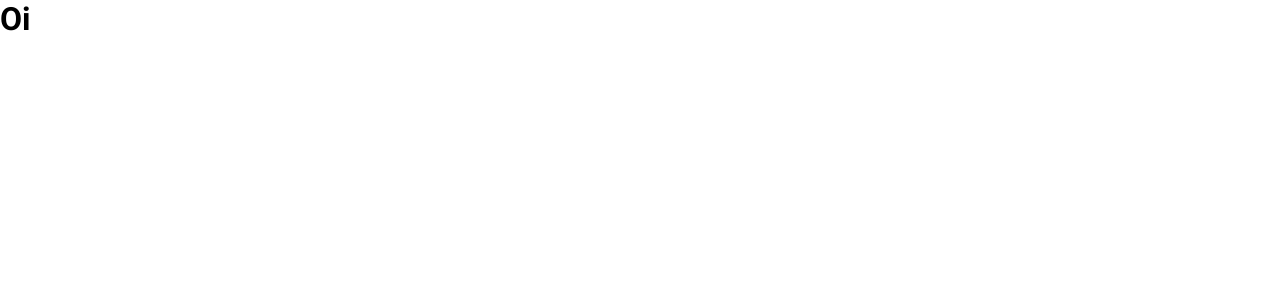
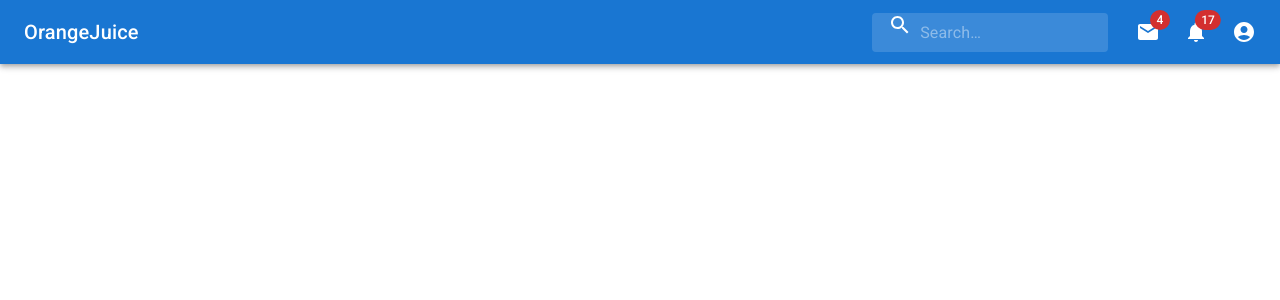
Before and after one commit to arthurisvi/frontend-orange-evolution, a React (Vite) app: page / in a window 1280 px wide. Shown: the top 300 px of the page. Built offline with nearby package versions, Linux system fonts and the light colour scheme.

Commit message:
add header app bar

```diff
--- a/src/pages/Login/index.jsx
+++ b/src/pages/Login/index.jsx
@@ -1,10 +1,11 @@
 import React from "react";
+import PrimarySearchAppBar from '../../shared/components/Header'
 
 const Login = () => {
 
   return (
     <div>
-      <h1>Oi</h1>
+      <PrimarySearchAppBar/>
     </div>
   );
 };
--- a/src/shared/components/Header/index.jsx
+++ b/src/shared/components/Header/index.jsx
@@ -0,0 +1,224 @@
+import * as React from 'react';
+import { styled, alpha } from '@mui/material/styles';
+import AppBar from '@mui/material/AppBar';
+import Box from '@mui/material/Box';
+import Toolbar from '@mui/material/Toolbar';
+import IconButton from '@mui/material/IconButton';
+import Typography from '@mui/material/Typography';
+import InputBase from '@mui/material/InputBase';
+import Badge from '@mui/material/Badge';
+import MenuItem from '@mui/material/MenuItem';
+import Menu from '@mui/material/Menu';
+import MenuIcon from '@mui/icons-material/Menu';
+import SearchIcon from '@mui/icons-material/Search';
+import AccountCircle from '@mui/icons-material/AccountCircle';
+import MailIcon from '@mui/icons-material/Mail';
+import NotificationsIcon from '@mui/icons-material/Notifications';
+import MoreIcon from '@mui/icons-material/MoreVert';
+
+const Search = styled('div')(({ theme }) => ({
+  position: 'relative',
+  borderRadius: theme.shape.borderRadius,
+  backgroundColor: alpha(theme.palette.common.white, 0.15),
+  '&:hover': {
+    backgroundColor: alpha(theme.palette.common.white, 0.25),
+  },
+  marginRight: theme.spacing(2),
+  marginLeft: 0,
+  width: '100%',
+  [theme.breakpoints.up('sm')]: {
+    marginLeft: theme.spacing(3),
+    width: 'auto',
+  },
+}));
+
+const SearchIconWrapper = styled('div')(({ theme }) => ({
+  padding: theme.spacing(0, 2),
+  height: '100%',
+  position: 'absolute',
+  pointerEvents: 'none',
+  display: 'flex',
+  alignItems: 'evenly',
+  justifyContent: 'evenly',
+}));
+
+const StyledInputBase = styled(InputBase)(({ theme }) => ({
+  color: 'inherit',
+  '& .MuiInputBase-input': {
+    padding: theme.spacing(1, 1, 1, 0),
+    // vertical padding + font size from searchIcon
+    paddingLeft: `calc(1em + ${theme.spacing(4)})`,
+    transition: theme.transitions.create('width'),
+    width: '100%',
+    [theme.breakpoints.up('md')]: {
+      width: '20ch',
+    },
+  },
+}));
+
+export default function PrimarySearchAppBar() {
+  const [anchorEl, setAnchorEl] = React.useState(null);
+  const [mobileMoreAnchorEl, setMobileMoreAnchorEl] = React.useState(null);
+
+  const isMenuOpen = Boolean(anchorEl);
+  const isMobileMenuOpen = Boolean(mobileMoreAnchorEl);
+
+  const handleProfileMenuOpen = (event) => {
+    setAnchorEl(event.currentTarget);
+  };
+
+  const handleMobileMenuClose = () => {
+    setMobileMoreAnchorEl(null);
+  };
+
+  const handleMenuClose = () => {
+    setAnchorEl(null);
+    handleMobileMenuClose();
+  };
+
+  const handleMobileMenuOpen = (event) => {
+    setMobileMoreAnchorEl(event.currentTarget);
+  };
+
+  const menuId = 'primary-search-account-menu';
+  const renderMenu = (
+    <Menu
+      anchorEl={anchorEl}
+      anchorOrigin={{
+        vertical: 'top',
+        horizontal: 'right',
+      }}
+      id={menuId}
+      keepMounted
+      transformOrigin={{
+        vertical: 'top',
+        horizontal: 'right',
+      }}
+      open={isMenuOpen}
+      onClose={handleMenuClose}
+    >
+      <MenuItem onClick={handleMenuClose}>Profile</MenuItem>
+      <MenuItem onClick={handleMenuClose}>My account</MenuItem>
+    </Menu>
+  );
+
+  const mobileMenuId = 'primary-search-account-menu-mobile';
+  const renderMobileMenu = (
+    <Menu
+      anchorEl={mobileMoreAnchorEl}
+      anchorOrigin={{
+        vertical: 'top',
+        horizontal: 'right',
+      }}
+      id={mobileMenuId}
+      keepMounted
+      transformOrigin={{
+        vertical: 'top',
+        horizontal: 'right',
+      }}
+      open={isMobileMenuOpen}
+      onClose={handleMobileMenuClose}
+    >
+      <MenuItem>
+        <IconButton size="large" aria-label="show 4 new mails" color="inherit">
+          <Badge badgeContent={4} color="error">
+            <MailIcon />
+          </Badge>
+        </IconButton>
+        <p>Messages</p>
+      </MenuItem>
+      <MenuItem>
+        <IconButton
+          size="large"
+          aria-label="show 0 new notifications"
+          color="inherit"
+        >
+          <Badge badgeContent={0} color="error">
+            <NotificationsIcon />
+          </Badge>
+        </IconButton>
+        <p>Notifications</p>
+      </MenuItem>
+      <MenuItem onClick={handleProfileMenuOpen}>
+        <IconButton
+          size="large"
+          aria-label="account of current user"
+          aria-controls="primary-search-account-menu"
+          aria-haspopup="true"
+          color="inherit"
+        >
+          <AccountCircle />
+        </IconButton>
+        <p>Profile</p>
+      </MenuItem>
+    </Menu>
+  );
+
+  return (
+    <Box sx={{ flexGrow: 1 }}>
+      <AppBar position="static">
+        <Toolbar>
+          <Typography
+            variant="h6"
+            noWrap
+            component="div"
+            sx={{ display: { xs: 'none', sm: 'block' } }}
+          >
+            OrangeJuice
+          </Typography>
+            <Box sx={{ flexGrow: 1 }} />
+          <Search>
+            <SearchIconWrapper>
+              <SearchIcon />
+            </SearchIconWrapper>
+            <StyledInputBase
+              placeholder="Search…"
+              inputProps={{ 'aria-label': 'search' }}
+            />
+          </Search>
+          <Box sx={{ display: { xs: 'none', md: 'flex' } }}>
+            <IconButton size="large" aria-label="show 4 new mails" color="inherit">
+              <Badge badgeContent={4} color="error">
+                <MailIcon />
+              </Badge>
+            </IconButton>
+            <IconButton
+              size="large"
+              aria-label="show 17 new notifications"
+              color="inherit"
+            >
+              <Badge badgeContent={17} color="error">
+                <NotificationsIcon />
+              </Badge>
+            </IconButton>
+            <IconButton
+              size="large"
+              edge="end"
+              aria-label="account of current user"
+              aria-controls={menuId}
+              aria-haspopup="true"
+              onClick={handleProfileMenuOpen}
+              color="inherit"
+            >
+              <AccountCircle />
+            </IconButton>
+          </Box>
+          <Box sx={{ display: { xs: 'flex', md: 'none' } }}>
+            <IconButton
+              size="large"
+              aria-label="show more"
+              aria-controls={mobileMenuId}
+              aria-haspopup="true"
+              onClick={handleMobileMenuOpen}
+              color="inherit"
+            >
+              <MoreIcon />
+            </IconButton>
+          </Box>
+        </Toolbar>
+      </AppBar>
+      {renderMobileMenu}
+      {renderMenu}
+    </Box>
+  );
+}
```
